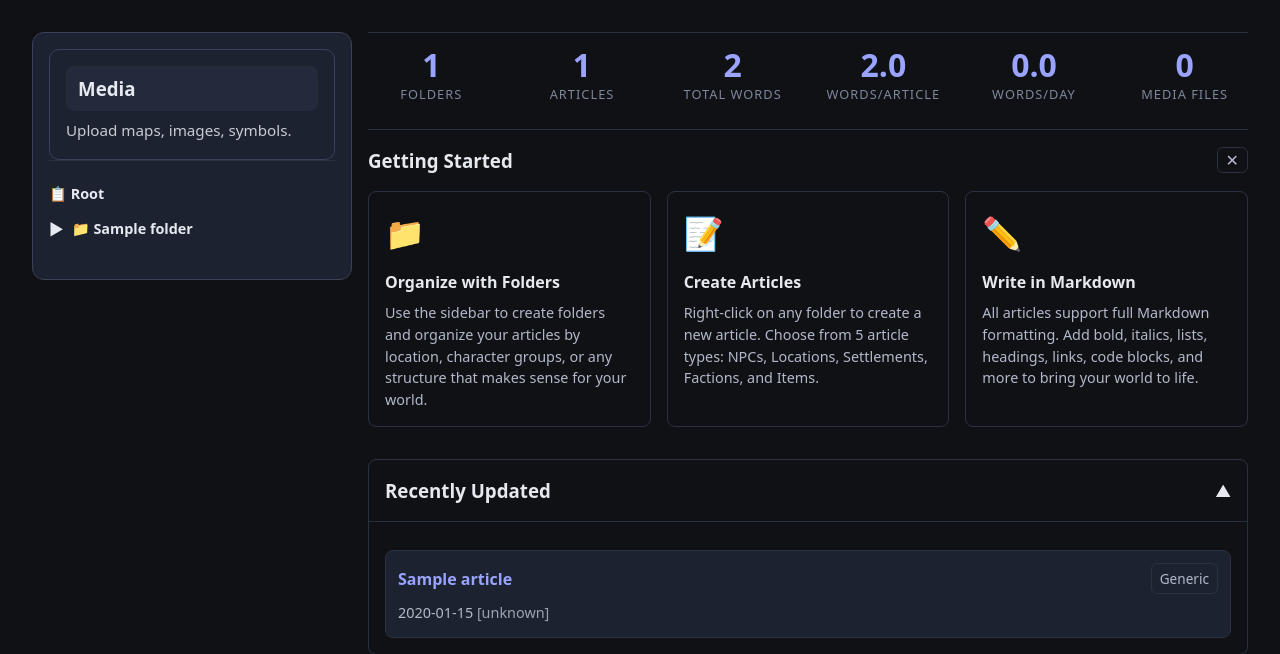
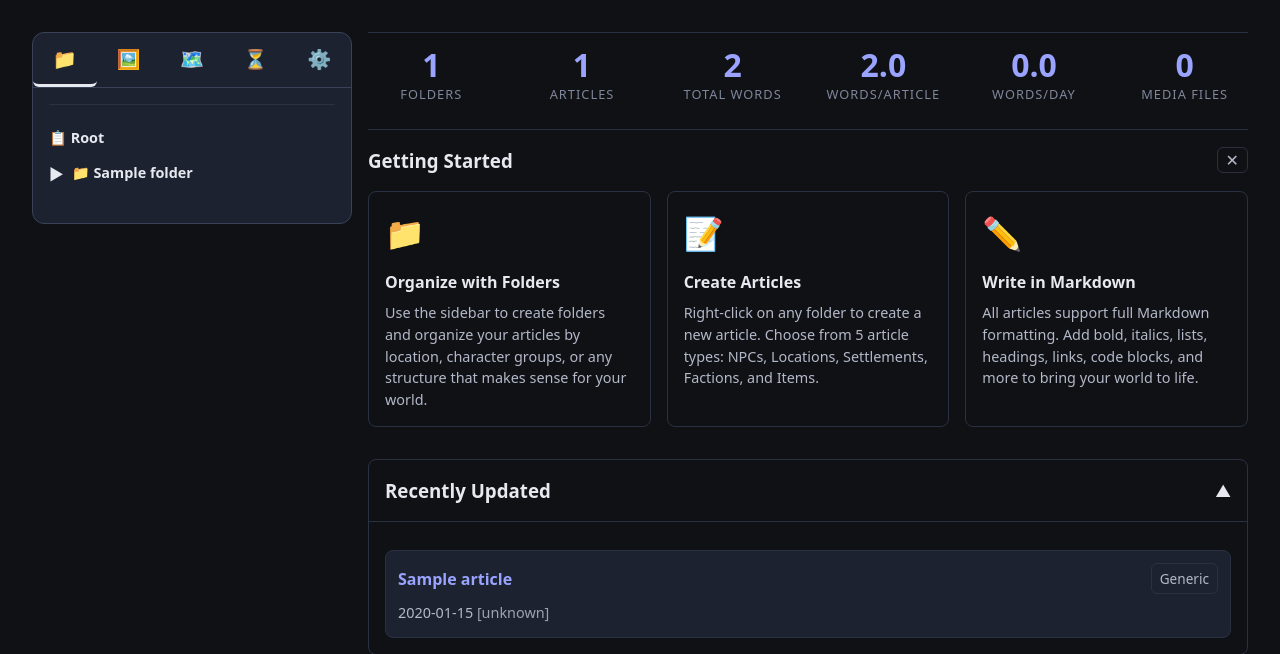
Before and after one commit to MaxSmeets/MythDB, a Flask app: a page that uses backend/templates/project.html in a window 1280 px wide. Shown: the part 246-900 px from the top of the page. Run offline with Flask 3, Linux system fonts and the light colour scheme; data comes from the database, SQL or seed files in the repository; tables that the repository leaves empty hold one stand-in row (values such as "Sample post").

Commit message:
Sidebar rework

```diff
--- a/backend/static/css/layout.css
+++ b/backend/static/css/layout.css
@@ -501,9 +501,172 @@ dialog::backdrop {
 .sidebar {
   border: 1px solid var(--border-strong);
   border-radius: var(--radius-2xl);
+  padding: 0;
+  background: var(--bg-surface-2);
+  height: fit-content;
+  display: flex;
+  flex-direction: column;
+  overflow: hidden;
+}
+
+/* Sidebar Tabs */
+.sidebar-tabs {
+  display: flex;
+  gap: 0;
+  border-bottom: 1px solid var(--border-strong);
+  background: var(--bg-surface-1);
+}
+
+.sidebar-tab-btn {
+  flex: 1;
+  padding: var(--spacing-md);
+  background: transparent;
+  border: none;
+  border-bottom: 3px solid transparent;
+  color: var(--text-secondary);
+  font-size: 1.2rem;
+  cursor: pointer;
+  transition: color 0.2s;
+  text-align: center;
+}
+
+.sidebar-tab-btn:hover {
+  color: var(--text-primary);
+  background: var(--bg-surface-2);
+}
+
+.sidebar-tab-btn.active {
+  color: var(--text-primary);
+  border-bottom-color: var(--accent-primary);
+}
+
+.sidebar-tab-content {
+  flex: 1;
+  overflow: hidden;
+  display: flex;
+  flex-direction: column;
+}
+
+.sidebar-tab-panel {
+  display: none;
+  height: 100%;
   padding: var(--spacing-lg);
-  background: var(--bg-surface-2);
-  height: fit-content;
+  overflow-y: auto;
+  overflow-x: hidden;
+}
+
+.sidebar-tab-panel.active {
+  display: block;
+}
+
+.sidebar-empty {
+  display: flex;
+  align-items: center;
+  justify-content: center;
+  height: 200px;
+  color: var(--text-secondary);
+  text-align: center;
+}
+
+/* Media Sidebar */
+.media-sidebar {
+  display: flex;
+  flex-direction: column;
+  gap: var(--spacing-md);
+  height: 100%;
+}
+
+.media-search-input {
+  width: 100%;
+  padding: var(--spacing-sm) var(--spacing-md);
+  border: 1px solid var(--border-strong);
+  border-radius: var(--radius-lg);
+  background: var(--bg-surface-1);
+  color: var(--text-primary);
+  font-family: var(--font-family);
+  font-size: 0.9rem;
+  box-sizing: border-box;
+}
+
+.media-search-input:focus {
+  outline: none;
+  border-color: var(--accent-primary);
+  background: var(--bg-surface);
+}
+
+.media-search-input::placeholder {
+  color: var(--text-secondary);
+}
+
+.media-upload-form {
+  display: flex;
+}
+
+.media-upload-label {
+  cursor: pointer;
+  flex: 1;
+}
+
+.media-file-input {
+  display: none;
+}
+
+.media-upload-btn {
+  width: 100%;
+  display: block;
+  padding: var(--spacing-sm) var(--spacing-md);
+  text-align: center;
+}
+
+.media-sidebar-grid {
+  display: flex;
+  flex-direction: column;
+  gap: var(--spacing-sm);
+  overflow-y: auto;
+  overflow-x: hidden;
+  flex: 1;
+  min-width: 0;
+}
+
+.media-sidebar-item {
+  display: flex;
+  align-items: center;
+  gap: var(--spacing-md);
+  padding: var(--spacing-sm) var(--spacing-md);
+  border: 1px solid var(--border-strong);
+  border-radius: var(--radius-lg);
+  background: var(--bg-surface-1);
+  cursor: pointer;
+  transition: all 0.2s;
+}
+
+.media-sidebar-item:hover {
+  border-color: var(--accent-primary);
+  background: var(--bg-surface-2);
+}
+
+.media-sidebar-item-image {
+  flex: 0 0 60px;
+  width: 60px;
+  height: 60px;
+  border-radius: var(--radius-md);
+  overflow: hidden;
+  border: 1px solid var(--border-subtle);
+}
+
+.media-sidebar-item-image img {
+  width: 100%;
+  height: 100%;
+  object-fit: cover;
+}
+
+.media-sidebar-item-name {
+  flex: 1;
+  overflow: hidden;
+  text-overflow: ellipsis;
+  white-space: nowrap;
+  font-size: 0.9rem;
+  color: var(--text-primary);
 }
 
 .sidebar-header h3 {
--- a/backend/static/js/project.js
+++ b/backend/static/js/project.js
@@ -1,4 +1,104 @@
 // Project page functionality
+
+// Sidebar Tab Functionality
+const sidebarTabBtns = document.querySelectorAll('.sidebar-tab-btn');
+const sidebarTabPanels = document.querySelectorAll('.sidebar-tab-panel');
+
+sidebarTabBtns.forEach(btn => {
+  btn.addEventListener('click', () => {
+    const tabName = btn.getAttribute('data-tab');
+
+    // Remove active class from all buttons and panels
+    sidebarTabBtns.forEach(b => b.classList.remove('active'));
+    sidebarTabPanels.forEach(p => p.classList.remove('active'));
+
+    // Add active class to clicked button and corresponding panel
+    btn.classList.add('active');
+    document.getElementById(`${tabName}-panel`).classList.add('active');
+
+    // Load media when switching to media tab
+    if (tabName === 'media') {
+      loadMediaSidebar();
+    }
+  });
+});
+
+// Media Sidebar Functionality
+const projectSlug = document.querySelector('.project-layout')?.dataset.projectSlug;
+let mediaFiles = [];
+
+async function loadMediaSidebar() {
+  try {
+    const response = await fetch(`/projects/${projectSlug}/api/media`);
+    if (response.ok) {
+      mediaFiles = await response.json();
+      renderMediaSidebar(mediaFiles);
+    }
+  } catch (error) {
+    console.error('Failed to load media:', error);
+  }
+}
+
+function renderMediaSidebar(files) {
+  const grid = document.getElementById('mediaSidebarGrid');
+  if (files.length === 0) {
+    grid.innerHTML = '<p class="text-muted">No images yet</p>';
+    return;
+  }
+
+  grid.innerHTML = files.map(file => `
+    <div class="media-sidebar-item" title="${file.filename}">
+      <div class="media-sidebar-item-image">
+        <img src="${file.url}" alt="${file.filename}" loading="lazy">
+      </div>
+      <div class="media-sidebar-item-name">${file.filename}</div>
+    </div>
+  `).join('');
+}
+
+function filterMediaSidebar(searchTerm) {
+  const filtered = mediaFiles.filter(file =>
+    file.filename.toLowerCase().includes(searchTerm.toLowerCase())
+  );
+  renderMediaSidebar(filtered);
+}
+
+// Media search
+const mediaSearchInput = document.getElementById('mediaSidebarSearch');
+if (mediaSearchInput) {
+  mediaSearchInput.addEventListener('input', (e) => {
+    filterMediaSidebar(e.target.value);
+  });
+}
+
+// Media upload
+const mediaSidebarForm = document.getElementById('mediaSidebarForm');
+const mediaFileInput = document.querySelector('.media-file-input');
+
+if (mediaFileInput) {
+  mediaFileInput.addEventListener('change', async () => {
+    if (!mediaFileInput.files.length) return;
+
+    const formData = new FormData(mediaSidebarForm);
+
+    try {
+      const response = await fetch(mediaSidebarForm.action, {
+        method: 'POST',
+        body: formData
+      });
+
+      if (response.ok) {
+        mediaFileInput.value = ''; // Clear input
+        loadMediaSidebar(); // Refresh the grid
+      } else {
+        alert('Failed to upload image');
+      }
+    } catch (error) {
+      console.error('Upload error:', error);
+      alert('Error uploading image');
+    }
+  });
+}
 
 const folderModal = document.getElementById("folderModal");
 const articleModal = document.getElementById("articleModal");
--- a/backend/templates/project.html
+++ b/backend/templates/project.html
@@ -65,13 +65,21 @@
     <p class="muted"><strong>Genre:</strong> {{ project.genre }}</p>
   </header>
 
-  <aside class="sidebar" aria-label="Project folders">
+  <aside class="sidebar" aria-label="Project sidebar">
+    <!-- Sidebar Tabs -->
+    <div class="sidebar-tabs">
+      <button class="sidebar-tab-btn active" data-tab="file-tree" title="File tree">📁</button>
+      <button class="sidebar-tab-btn" data-tab="media" title="Media">🖼️</button>
+      <button class="sidebar-tab-btn" data-tab="maps" title="Maps">🗺️</button>
+      <button class="sidebar-tab-btn" data-tab="timelines" title="Timelines">⏳</button>
+      <button class="sidebar-tab-btn" data-tab="variables" title="Variables">⚙️</button>
+    </div>
 
-    <a class="card card-link" href="{{ url_for('media.project_media', slug=project.slug) }}">
-      <h3 class="card-title">Media</h3>
-      <p class="card-meta">Upload maps, images, symbols.</p>
-    </a>
+    <!-- Tab Content -->
+    <div class="sidebar-tab-content">
 
+      <!-- Tab 1: File Tree -->
+      <div class="sidebar-tab-panel active" id="file-tree-panel">
         {% if error %}
           <p class="alert" role="alert">{{ error }}</p>
         {% endif %}
@@ -174,6 +182,61 @@
             {% endif %}
           </ul>
         </section>
+      </div>
+
+      <!-- Tab 2: Media -->
+      <div class="sidebar-tab-panel" id="media-panel">
+        <div class="media-sidebar">
+          <!-- Search Bar -->
+          <input
+            type="text"
+            id="mediaSidebarSearch"
+            class="media-search-input"
+            placeholder="Search media..."
+            spellcheck="false"
+          >
+
+          <!-- Upload Button -->
+          <form
+            id="mediaSidebarForm"
+            method="post"
+            action="{{ url_for('media.media_upload', slug=project.slug) }}"
+            enctype="multipart/form-data"
+            class="media-upload-form"
+          >
+            <label class="media-upload-label">
+              <input type="file" name="file" accept="image/*" class="media-file-input" hidden>
+              <span class="btn btn-primary media-upload-btn">⬆️ Upload Image</span>
+            </label>
+          </form>
+
+          <!-- Media Grid -->
+          <div id="mediaSidebarGrid" class="media-sidebar-grid"></div>
+        </div>
+      </div>
+
+      <!-- Tab 3: Maps -->
+      <div class="sidebar-tab-panel" id="maps-panel">
+        <div class="sidebar-empty">
+          <p class="text-muted">Maps feature coming soon...</p>
+        </div>
+      </div>
+
+      <!-- Tab 4: Timelines -->
+      <div class="sidebar-tab-panel" id="timelines-panel">
+        <div class="sidebar-empty">
+          <p class="text-muted">Timelines feature coming soon...</p>
+        </div>
+      </div>
+
+      <!-- Tab 5: Variables -->
+      <div class="sidebar-tab-panel" id="variables-panel">
+        <div class="sidebar-empty">
+          <p class="text-muted">Variables feature coming soon...</p>
+        </div>
+      </div>
+
+    </div>
   </aside>
 
   <section class="project-main" aria-label="Project home">
```
Lines whose indentation alone changed are shown as unchanged.
